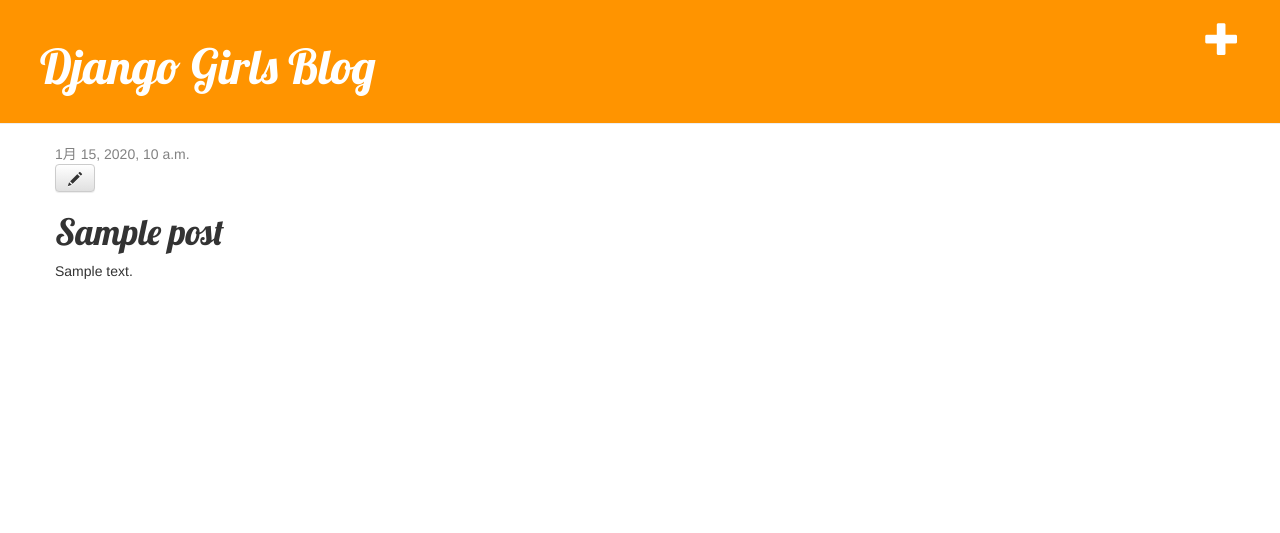
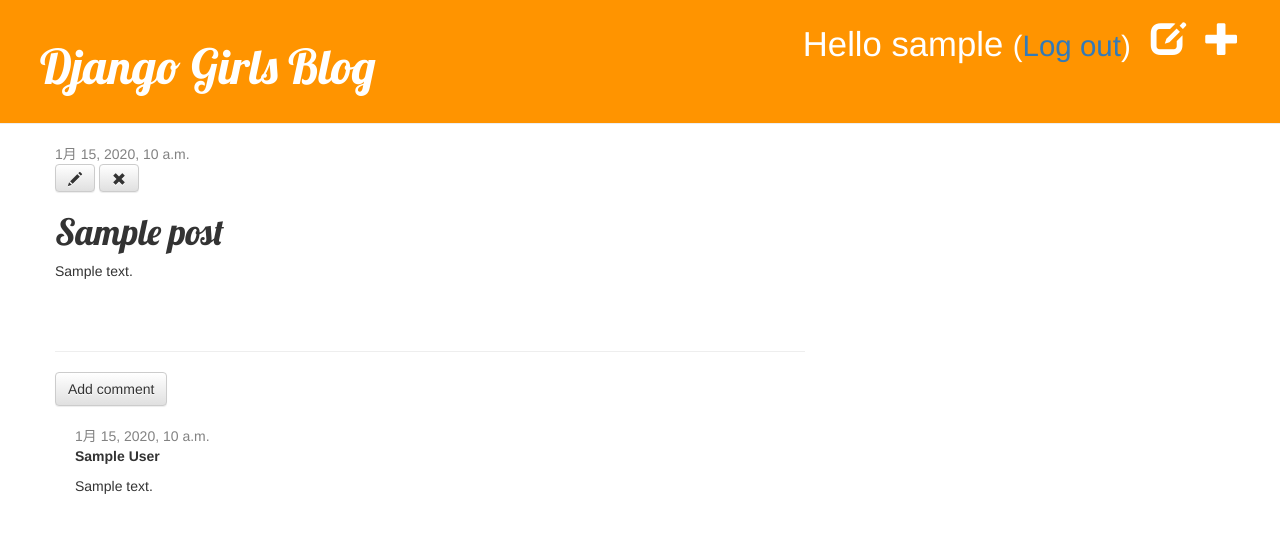
Before and after one commit to kerobot/my-first-blog, a Django app: page /post/1/ in a window 1280 px wide. Shown: the top 533 px of the page. Run offline with Django 3.2, Linux system fonts and the light colour scheme; a user stored in the database is signed in; tables that the repository leaves empty hold one stand-in row (values such as "Sample post"); some libraries are stand-ins or nearby versions.

Commit message:
Homework finished

```diff
--- a/blog/admin.py
+++ b/blog/admin.py
@@ -1,4 +1,5 @@
 from django.contrib import admin
-from .models import Post
+from .models import Post, Comment
 
 admin.site.register(Post)
+admin.site.register(Comment)
--- a/blog/models.py
+++ b/blog/models.py
@@ -15,5 +15,22 @@ class Post(models.Model):
         self.published_date = timezone.now()
         self.save()
 
+    def approved_comments(self):
+        return self.comments.filter(approved_comment=True)
+
     def __str__(self):
         return self.title
+
+class Comment(models.Model):
+    post = models.ForeignKey('blog.Post', on_delete=models.CASCADE, related_name='comments')
+    author = models.CharField(max_length=200)
+    text = models.TextField()
+    created_date = models.DateTimeField(default=timezone.now)
+    approved_comment = models.BooleanField(default=False)
+
+    def approve(self):
+        self.approved_comment = True
+        self.save()
+
+    def __str__(self):
+        return self.text
--- a/blog/static/css/blog.css
+++ b/blog/static/css/blog.css
@@ -12,6 +12,10 @@
 
 .content {
     margin-left: 40px;
+}
+
+.comment {
+    margin: 20px 0px 20px 20px;
 }
 
 h1, h2, h3, h4 {
--- a/blog/templates/blog/base.html
+++ b/blog/templates/blog/base.html
@@ -11,14 +11,18 @@
         <div class="page-header">
             {% if user.is_authenticated %}
                 <a href="{% url 'post_new' %}" class="top-menu"><span class="glyphicon glyphicon-plus"></span></a>
+                <a href="{% url 'post_draft_list' %}" class="top-menu"><span class="glyphicon glyphicon-edit"></span></a>
+                <p class="top-menu">Hello {{ user.username }} <small>(<a href="{% url 'logout' %}">Log out</a>)</small></p>
+            {% else %}
+                <a href="{% url 'login' %}" class="top-menu"><span class="glyphicon glyphicon-lock"></span></a>
             {% endif %}
             <h1><a href="/">Django Girls Blog</a></h1>
         </div>
         <div class="content container">
             <div class="row">
                 <div class="col-md-8">
-                    {% block content %}
-                    {% endblock %}
+                {% block content %}
+                {% endblock %}
                 </div>
             </div>
         </div>
--- a/blog/templates/blog/post_detail.html
+++ b/blog/templates/blog/post_detail.html
@@ -6,12 +6,34 @@
             <div class="date">
                 {{ post.published_date }}
             </div>
+        {% else %}
+            <a class="btn btn-default" href="{% url 'post_publish' pk=post.pk %}">Publish</a>
         {% endif %}
 
         {% if user.is_authenticated %}
             <a class="btn btn-default" href="{% url 'post_edit' pk=post.pk %}"><span class="glyphicon glyphicon-pencil"></span></a>
+            <a class="btn btn-default" href="{% url 'post_remove' pk=post.pk %}"><span class="glyphicon glyphicon-remove"></span></a>
         {% endif %}
         <h1>{{ post.title }}</h1>
         <p>{{ post.text|linebreaksbr }}</p>
     </div>
+    <hr>
+    <a class="btn btn-default" href="{% url 'add_comment_to_post' pk=post.pk %}">Add comment</a>
+    {% for comment in post.comments.all %}
+        {% if user.is_authenticated or comment.approved_comment %}
+            <div class="comment">
+                <div class="date">
+                    {{ comment.created_date }}
+                    {% if not comment.approved_comment %}
+                        <a class="btn btn-default" href="{% url 'comment_remove' pk=comment.pk %}"><span class="glyphicon glyphicon-remove"></span></a>
+                        <a class="btn btn-default" href="{% url 'comment_approve' pk=comment.pk %}"><span class="glyphicon glyphicon-ok"></span></a>
+                    {% endif %}
+                </div>
+                <strong>{{ comment.author }}</strong>
+                <p>{{ comment.text|linebreaks }}</p>
+            </div>
+        {% endif %}
+    {% empty %}
+        <p>No comments here yet :(</p>
+    {% endfor %}
 {% endblock %}
--- a/blog/templates/blog/post_list.html
+++ b/blog/templates/blog/post_list.html
@@ -8,6 +8,7 @@
             </div>
             <h1><a href="{% url 'post_detail' pk=post.pk %}">{{ post.title }}</a></h1>
             <p>{{ post.text|linebreaksbr }}</p>
+            <a href="{% url 'post_detail' pk=post.pk %}">Comments: {{ post.approved_comments.count }}</a>
         </div>
     {% endfor %}
-{% endblock %}
+{% endblock content %}
--- a/blog/urls.py
+++ b/blog/urls.py
@@ -6,4 +6,10 @@ urlpatterns = [
     path('post/<int:pk>/', views.post_detail, name='post_detail'),
     path('post/new/', views.post_new, name='post_new'),
     path('post/<int:pk>/edit/', views.post_edit, name='post_edit'),
+    path('drafts/', views.post_draft_list, name='post_draft_list'),
+    path('post/<int:pk>/publish/', views.post_publish, name='post_publish'),
+    path('post/<int:pk>/remove/', views.post_remove, name='post_remove'),
+    path('post/<int:pk>/comment/', views.add_comment_to_post, name='add_comment_to_post'),
+    path('comment/<int:pk>/approve/', views.comment_approve, name='comment_approve'),
+    path('comment/<int:pk>/remove/', views.comment_remove, name='comment_remove'),
 ]
--- a/blog/views.py
+++ b/blog/views.py
@@ -1,8 +1,9 @@
+from django.contrib.auth.decorators import login_required
 from django.shortcuts import render, get_object_or_404
 from django.shortcuts import redirect
 from django.utils import timezone
-from .models import Post
-from .forms import PostForm
+from .models import Post, Comment
+from .forms import PostForm, CommentForm
 
 def post_list(request):
     posts = Post.objects.filter(published_date__lte=timezone.now()).order_by('published_date')
@@ -12,19 +13,20 @@ def post_detail(request, pk):
     post = get_object_or_404(Post, pk=pk)
     return render(request, 'blog/post_detail.html', {'post': post})
 
+@login_required
 def post_new(request):
     if request.method == "POST":
         form = PostForm(request.POST)
         if form.is_valid():
             post = form.save(commit=False)
             post.author = request.user
-            post.published_date = timezone.now()
             post.save()
             return redirect('post_detail', pk=post.pk)
     else:
         form = PostForm()
     return render(request, 'blog/post_edit.html', {'form': form})
 
+@login_required
 def post_edit(request, pk):
     post = get_object_or_404(Post, pk=pk)
     if request.method == "POST":
@@ -32,9 +34,50 @@ def post_edit(request, pk):
         if form.is_valid():
             post = form.save(commit=False)
             post.author = request.user
-            post.published_date = timezone.now()
             post.save()
             return redirect('post_detail', pk=post.pk)
     else:
         form = PostForm(instance=post)
     return render(request, 'blog/post_edit.html', {'form': form})
+
+@login_required
+def post_draft_list(request):
+    posts = Post.objects.filter(published_date__isnull=True).order_by('created_date')
+    return render(request, 'blog/post_draft_list.html', {'posts': posts})
+
+@login_required
+def post_remove(request, pk):
+    post = get_object_or_404(Post, pk=pk)
+    post.delete()
+    return redirect('post_list')
+
+@login_required
+def post_publish(request, pk):
+    post = get_object_or_404(Post, pk=pk)
+    post.publish()
+    return redirect('post_detail', pk=pk)
+
+def add_comment_to_post(request, pk):
+    post = get_object_or_404(Post, pk=pk)
+    if request.method == "POST":
+        form = CommentForm(request.POST)
+        if form.is_valid():
+            comment = form.save(commit=False)
+            comment.post = post
+            comment.save()
+            return redirect('post_detail', pk=post.pk)
+    else:
+        form = CommentForm()
+    return render(request, 'blog/add_comment_to_post.html', {'form': form})
+
+@login_required
+def comment_approve(request, pk):
+    comment = get_object_or_404(Comment, pk=pk)
+    comment.approve()
+    return redirect('post_detail', pk=comment.post.pk)
+
+@login_required
+def comment_remove(request, pk):
+    comment = get_object_or_404(Comment, pk=pk)
+    comment.delete()
+    return redirect('post_detail', pk=comment.post.pk)
--- a/mysite/settings.py
+++ b/mysite/settings.py
@@ -120,3 +120,5 @@ USE_TZ = False
 
 STATIC_URL = '/static/'
 STATIC_ROOT = os.path.join(BASE_DIR, 'static')
+
+LOGIN_REDIRECT_URL = '/'
--- a/mysite/urls.py
+++ b/mysite/urls.py
@@ -16,7 +16,11 @@ Including another URLconf
 from django.urls import path, include
 from django.contrib import admin
 
+from django.contrib.auth import views
+
 urlpatterns = [
     path('admin/', admin.site.urls),
+    path('accounts/login/', views.login, name='login'),
+    path('accounts/logout/', views.logout, name='logout', kwargs={'next_page': '/'}),
     path('', include('blog.urls')),
 ]
```
Also changed, not shown: blog/forms.py (+7 -1 lines), blog/templates/blog/add_comment_to_post.html (added, +9 -0 lines), blog/templates/blog/post_draft_list.html (added, +11 -0 lines), blog/templates/registration/login.html (added, +24 -0 lines), blog/migrations/0002_comment.py (added).
